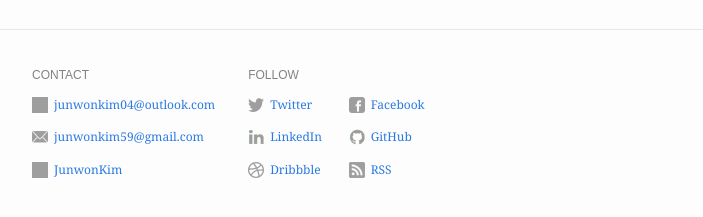
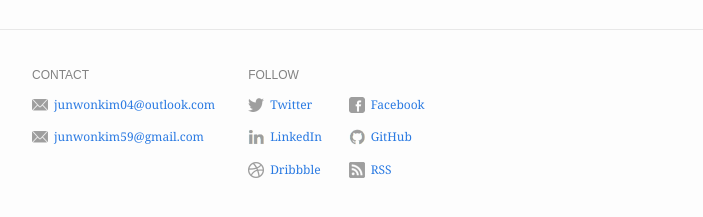
Before and after one commit to notj-code/Junwon-Kim-1.0, a Jekyll site: the page built from index.md, in a window 1280 px wide. Shown: the part 413-630 px from the top of the page, without its empty margins (288-991 px from the left). Built offline with Jekyll 4.4.1, drawn with Linux system fonts in a browser that asks for light colours.

Commit message:
update config.yml

```diff
--- a/_config.yml
+++ b/_config.yml
@@ -19,15 +19,13 @@ header:
 footer:
   show_powered_by: false
   contact:
-    - name: Email (in China)
+    - name: Email
       value: junwonkim04@outlook.com
       link: mailto:junwonkim04@outlook.com
     - name: Email
       value: junwonkim59@gmail.com
       link: mailto:junwonkim59@gmail.com
-    - name: skype
-      value: JunwonKim
-      link: "#"
+
   follow:
     - name: Twitter
       link: http://twitter.com/YourTwitterUsername
```
